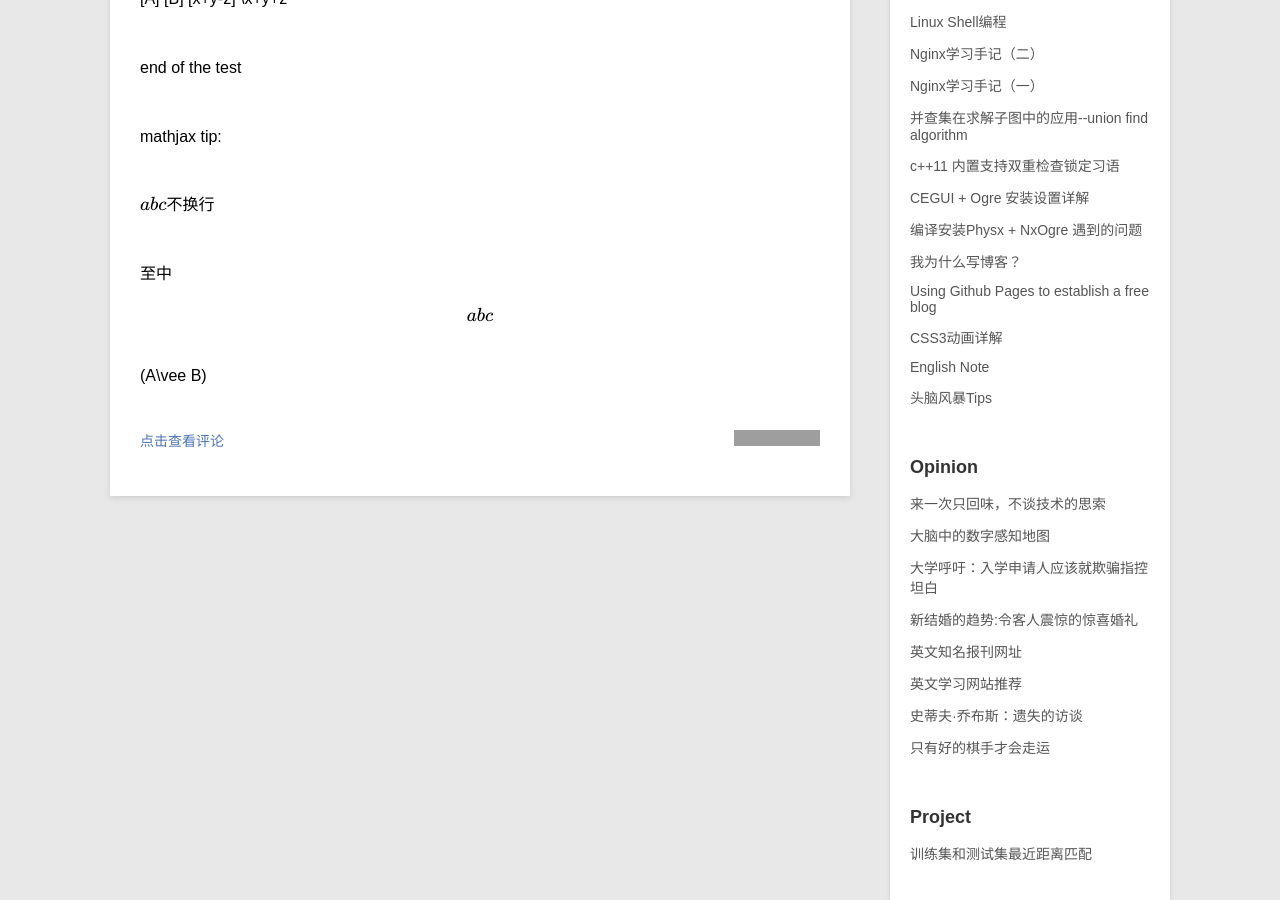
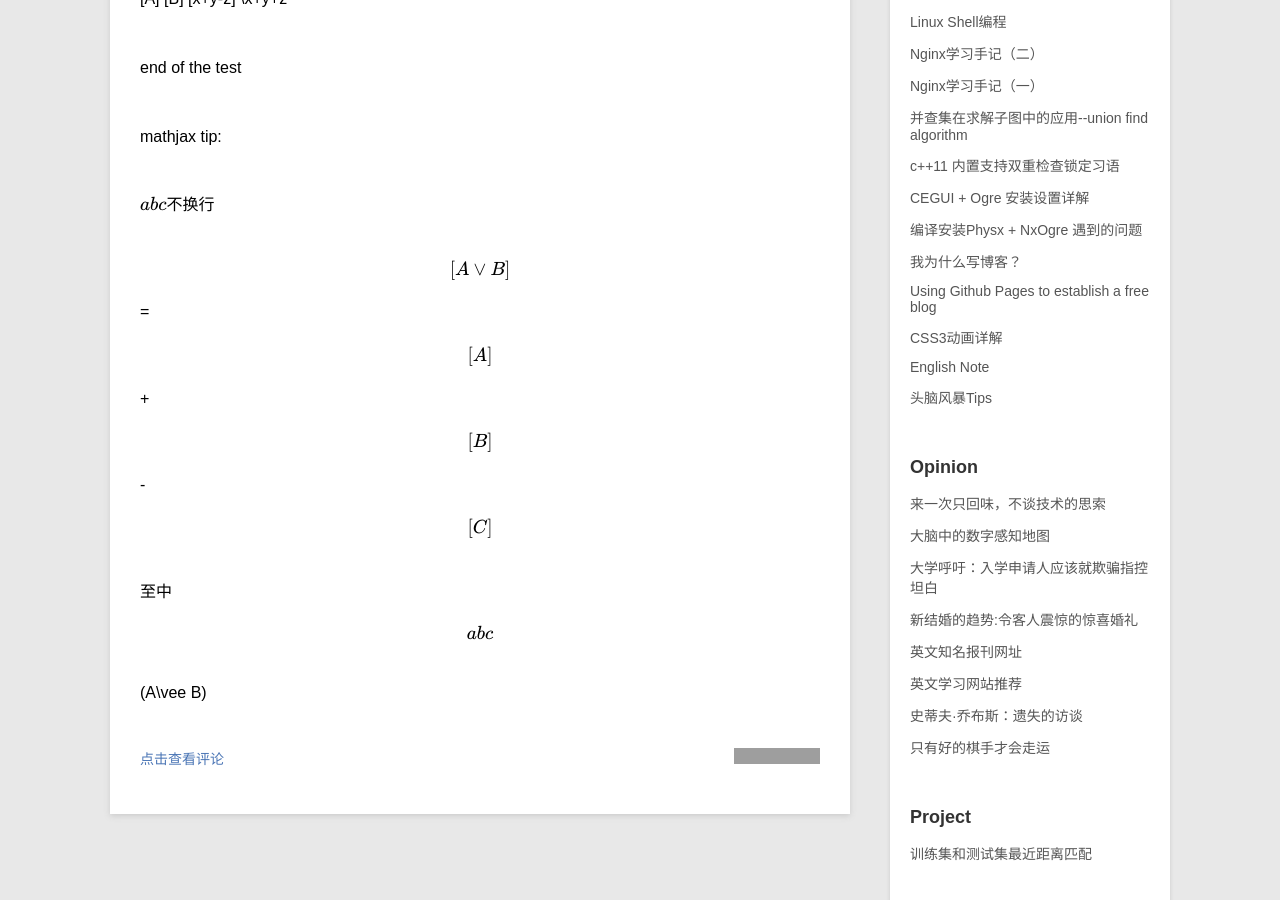
Before and after one commit to swinghu/swinghu.github.com, a Jekyll site: the page built from _posts/blog/2013-12-22-mathjax.md, in a window 1280 px wide and 900 px high, scrolled down 784 px. Built offline with Jekyll 4.4.1, drawn with Linux system fonts in a browser that asks for light colours; Markdown is read by kramdown in place of the engine named in the settings; formulas are drawn with MathJax 3; grey boxes are pictures that could not be loaded.

Commit message:
new artical

```diff
--- a/_posts/blog/2013-12-22-mathjax.md
+++ b/_posts/blog/2013-12-22-mathjax.md
@@ -25,6 +25,17 @@ mathjax tip:
 
 \\(a b c \\)不换行
 
+\begin{bmatrix}
+A\vee B
+\end{bmatrix}= \begin{bmatrix}
+A
+\end{bmatrix}+\begin{bmatrix}
+B
+\end{bmatrix}-\begin{bmatrix}
+C
+\end{bmatrix}
+
+
 至中
 \\[a b c \\]
 
```
